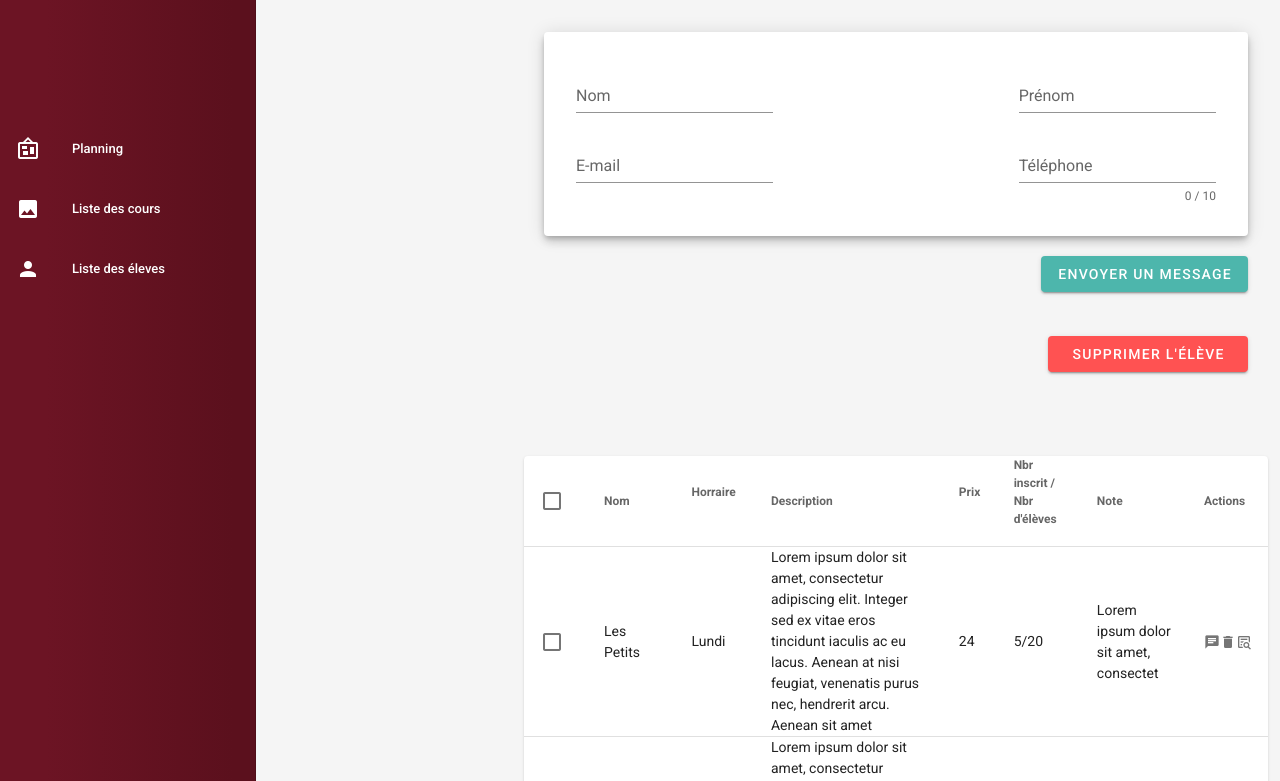
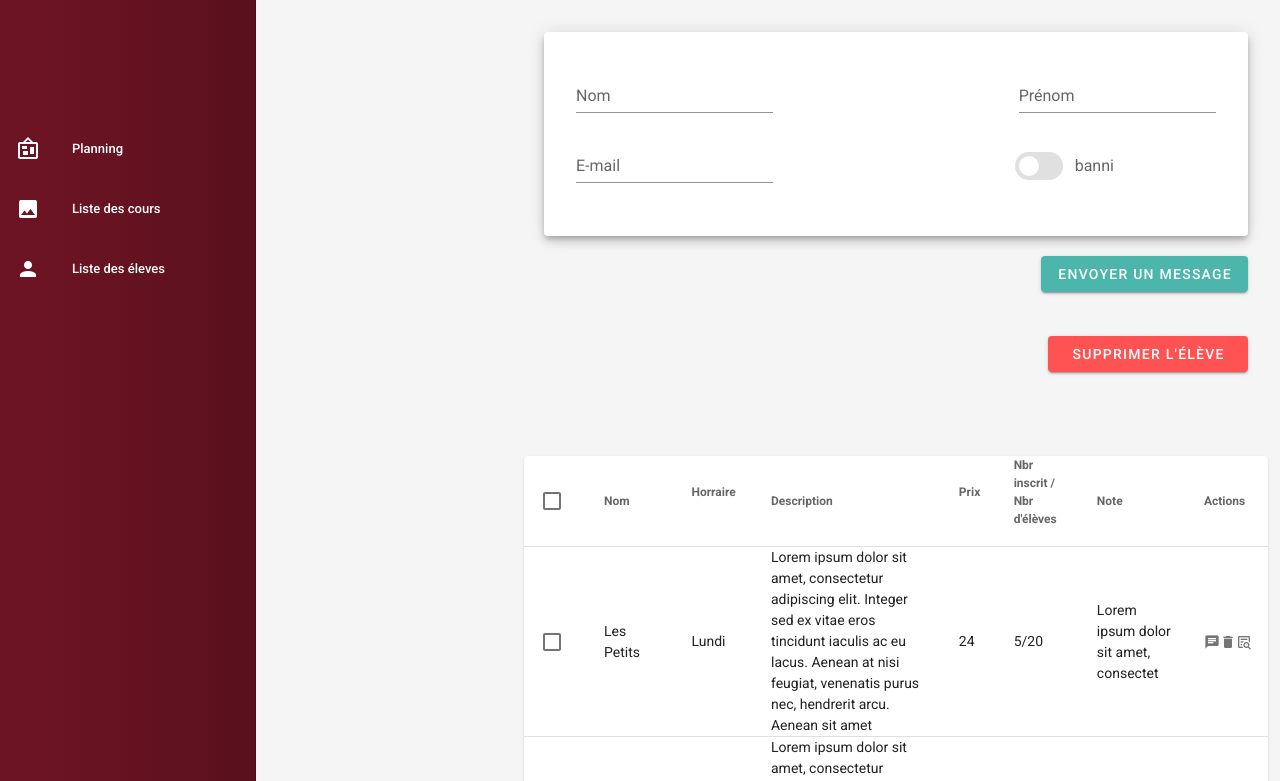
Before and after one commit to projet-Bartolomeo/Dibartolomeo, a Nuxt app: page /AddModifStudent in a window 1280 px wide. Shown: the top 781 px of the page. Built offline with nearby package versions, Linux system fonts and the light colour scheme.

Commit message:
manque les v-model

```diff
--- a/components/ModifEleve.vue
+++ b/components/ModifEleve.vue
@@ -5,13 +5,12 @@
       <v-row class="justify-space-between ma-5">
         <v-col md="4">
           <v-text-field
-            v-model="nom"
-            :rules="nameRules"
+            v-model="user.lastname"
             label="Nom"
             required
           ></v-text-field>
           <v-text-field
-            v-model="email"
+            v-model="user.email"
             :rules="emailRules"
             label="E-mail"
             required
@@ -19,17 +18,11 @@
         </v-col>
         <v-col cols="12" md="4">
           <v-text-field
-            v-model="prénom"
-            :rules="nameRules"
+            v-model="user.firstname"
             label="Prénom"
             required
           ></v-text-field>
-          <v-text-field
-            v-model="téléphone"
-            :counter="10"
-            label="Téléphone"
-            required
-          ></v-text-field>
+          <v-switch v-model="user.banned" inset label="banni"></v-switch>
         </v-col>
       </v-row>
     </v-card>
@@ -68,7 +61,21 @@ export default {
       recherche: '',
       open: false,
       dialog: false,
+      studentID: 'YrGucQSEGT9Z0ctUngrX',
+      user: {},
     }
+  },
+  created() {
+    this.getUser(this.studentID)
+  },
+  methods: {
+    async getUser(studentID) {
+      this.user = await this.$store.dispatch(
+        'student/getStudentById',
+        studentID
+      )
+      console.log(this.user)
+    },
   },
 }
 </script>
--- a/pages/AddModifStudent.vue
+++ b/pages/AddModifStudent.vue
@@ -13,10 +13,23 @@
   </div>
 </template>
 
-<script lang="ts">
+<script>
+import {user} from '../model/User'
 export default {
-    components: {
-  }
+  data() {
+    return {
+      studentID: 'df28MA9DGqmgJKirnXhi',
+      user,
+    }
+  },
+  created() {
+    this.getUser(this.studentID)
+  },
+  methods: {
+    async getUser(studentID) {
+      this.user = await this.$store.dispatch('student/getStudentById',studentID)
+    },
+  },
 }
 </script>
 
--- a/store/students.js
+++ b/store/student.js
@@ -9,5 +9,9 @@ export const actions = {
     async getAllStudents() {
         const results = await this.$fire.firestore.collection('user').where('type', '==', 'student').get()
         return readQuerySnapshot(results)
+    },
+    async getStudentById({ commit },id ) {
+        const results = await this.$fire.firestore.collection('user').doc(id).get()
+        return results.data()
     }
 }
```
